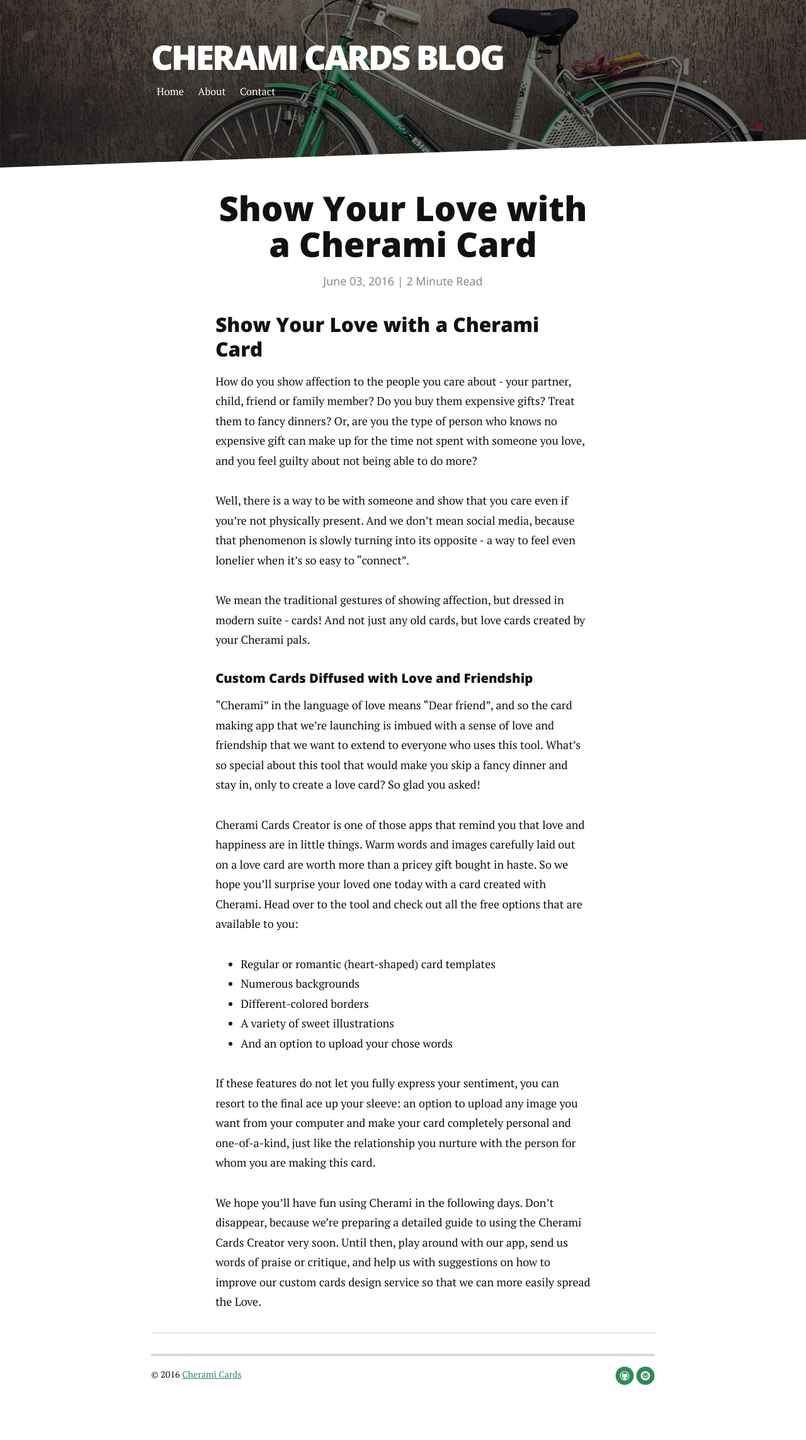
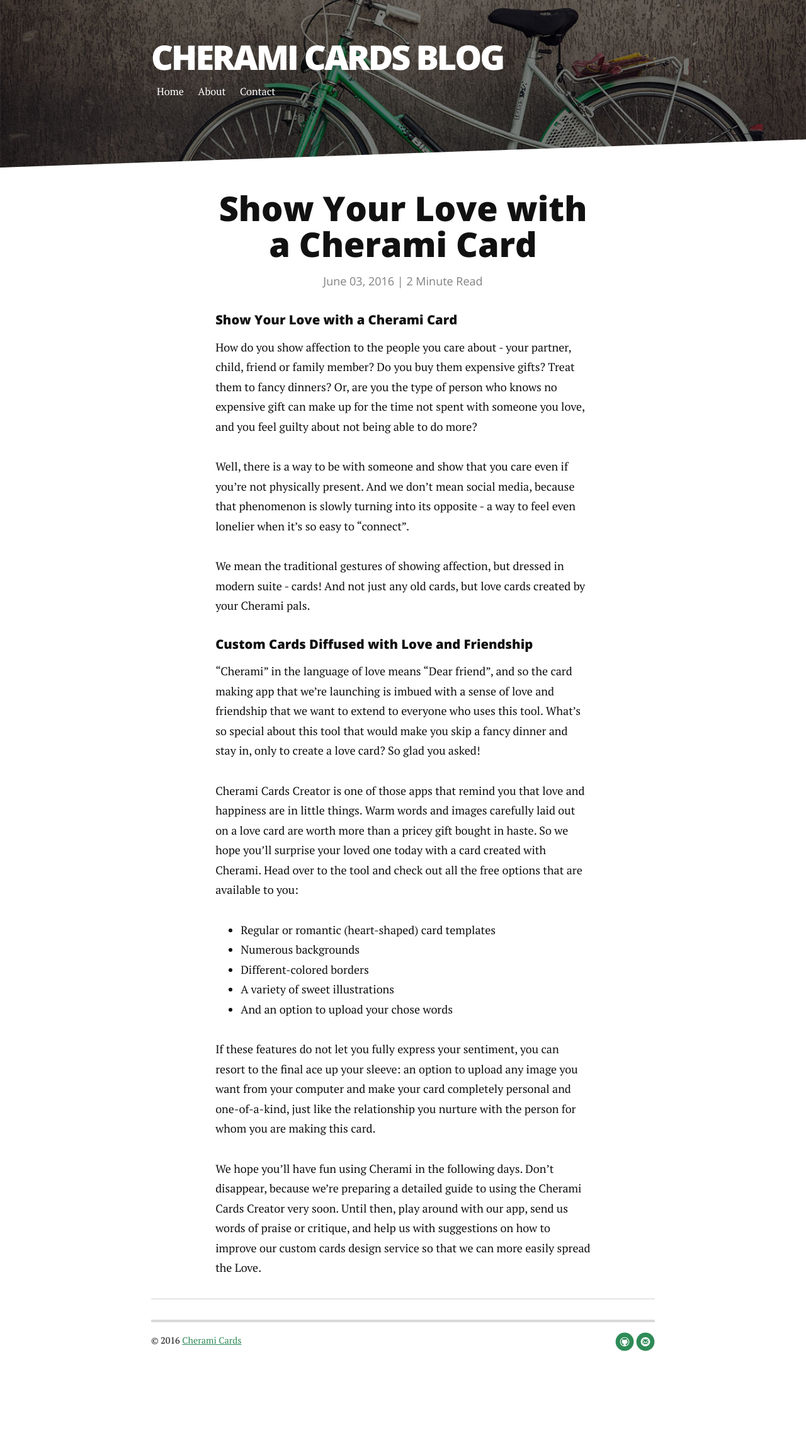
Before and after one commit to CheramiCards/blog, a Jekyll site: the page built from _posts/2016-06-03-show-your-love-with-a-cherami-card.markdown, in a window 1280 px wide. Shown: the whole page at 63% size. Built offline with Jekyll 4.4.1, drawn with Linux system fonts in a browser that asks for light colours; nearby versions of some CDN libraries; after the commit the page ends 2232 px from its top, so only the background shows below that.

```diff
--- a/_posts/2016-06-03-show-your-love-with-a-cherami-card.markdown
+++ b/_posts/2016-06-03-show-your-love-with-a-cherami-card.markdown
@@ -4,7 +4,7 @@ title:  "Show Your Love with a Cherami Card"
 date:   2016-06-03
 ---
 
-### Show Your Love with a Cherami Card
+#### Show Your Love with a Cherami Card
 
 How do you show affection to the people you care about - your partner, child, friend or family member? Do you buy them expensive gifts? Treat them to fancy dinners? Or, are you the type of person who knows no expensive gift can make up for the time not spent with someone you love, and you feel guilty about not being able to do more?
 
```
